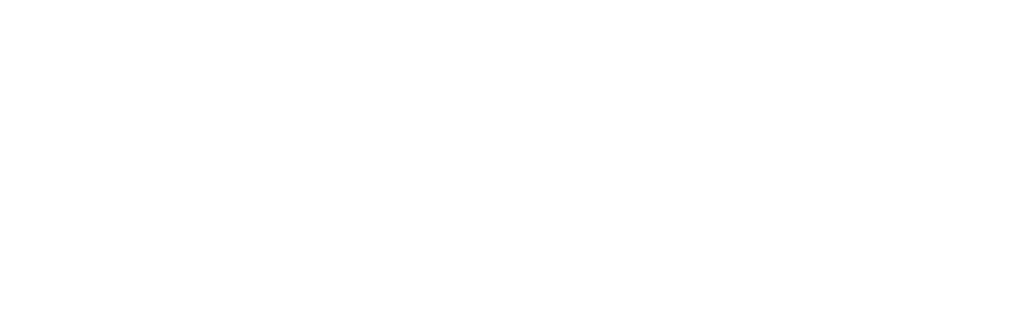
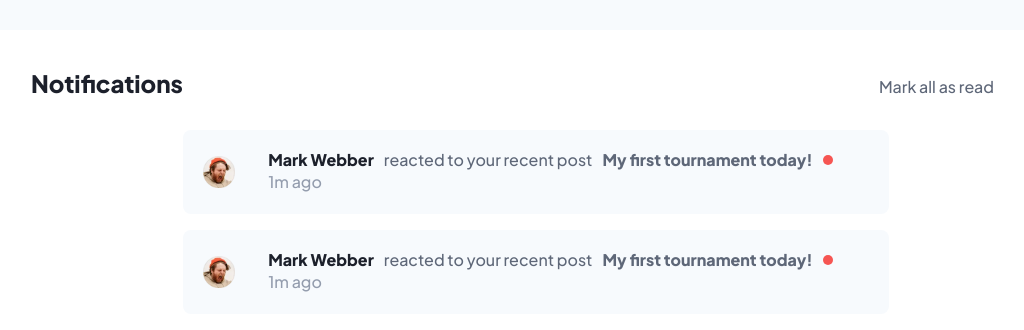
Before and after one commit to networkpaul/front-end-mentor-notifications-page, a Vue app: page / in a window 1280 px wide. Shown: the top 330 px of the page, without its empty margins (104-1128 px from the left). Built offline with nearby package versions, Linux system fonts and the light colour scheme.

Commit message:
initial work and working on mark all as read feature

```diff
--- a/src/App.vue
+++ b/src/App.vue
@@ -1,23 +1,84 @@
 <template>
-
+  <div class="container">
+    <div class="notifications-container">
+      <div class="notifications-header">
+        <h3 class="notifications-title">Notifications</h3>
+        <button @click="markAllAsRead">
+          <span class="notifications-markAllAsRead">Mark all as read</span>
+        </button>
+      </div>
+      <div class="notifications-cardsContainer">
+        <Notification ref="Notification" />
+        <Notification ref="Notification" />
+      </div>
+    </div>
+  </div>
 </template>
 
 <script>
-// import HelloWorld from './components/HelloWorld.vue'
+import Notification from './components/Notification.vue'
 
 export default {
   name: 'App',
-  components: { }
+  components: { Notification },
+  methods: {
+    markAllAsRead() {
+      this.$refs.Notification.toggleAlert()
+    }
+  }
 }
 </script>
 
 <style lang="scss">
-#app {
-  font-family: Avenir, Helvetica, Arial, sans-serif;
-  -webkit-font-smoothing: antialiased;
-  -moz-osx-font-smoothing: grayscale;
-  text-align: center;
-  color: #2c3e50;
-  margin-top: 60px;
+
+@import url(custom.scss);
+
+.notifications-container {
+  margin: 30px auto;
+  padding: 30px 20px;
+  max-width: 1110px;
+  display: flex;
+  flex-direction: column;
+  align-self: center;
+  align-items: center;
+  background-color: white;
+  border-radius: 15px;
 }
+
+.notifications-header {
+  margin: 8px 30px;
+  width: 90%;
+  align-self: flex-start;
+  display: flex;
+  align-items: center;
+  justify-content: space-between;
+}
+
+.notifications-cardsContainer {
+  margin: 8px 30px;
+  width: 90%;
+  display: flex;
+  flex-direction: column;
+  align-items: center;
+}
+
+.notifications-title {
+  font-size: 24px;
+  line-height: 30px;
+  font-weight: 800;
+  color: #1C202B;
+}
+
+.notifications-markAllAsRead {
+  font-size: 16px;
+  line-height: 20px;
+  font-weight: 500;
+  color: #5E6778;
+  transition: all ease-in-out 0.4s;
+
+  &:hover {
+    color: #0A327B;
+  }
+}
+
 </style>
```
